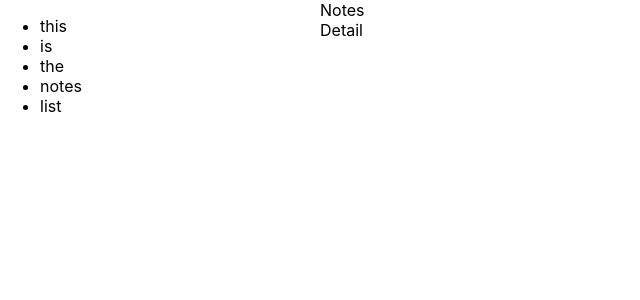
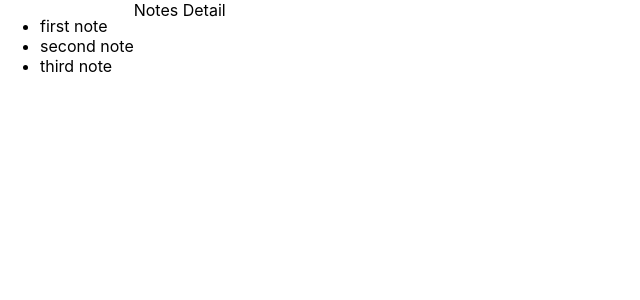
Before and after one commit to jboerner56/notes-app, a React (Create React App) app: page / in a window 1280 px wide. Shown: the top 300 px of the page, without its empty margins (0-640 px from the left). Built offline with nearby package versions, Linux system fonts and the light colour scheme.

Commit message:
displays list of notes from props

```diff
--- a/src/NotesApp.js
+++ b/src/NotesApp.js
@@ -5,19 +5,39 @@ import styles from './NotesApp.module.css';
 export default class NotesApp extends React.Component{
     constructor(props){
         super(props)
-        this.state = {
-            notes: []  // this will hold an array of objects
+        this.state = {// this will hold an array of objects
+            notes: [
+                {
+                    id: '101',
+                    title:'first note',
+                    text: 'this is the first note'
+                },
+                {
+                    id: '102',
+                    title:'second note',
+                    text: 'prolly the second note'
+                },
+                {
+                    id: '103',
+                    title: 'third note',
+                    text: 'will be the third note'
+                },
+
+
+            ]
         }
     }
     render() {
         return (
             <div className={styles.app}>
-                <div className={styles.list}>
-                    <NotesList/>
-                </div>
-                <div>
-                    <NotesDetail className={styles.detail}/>
-                </div>
+                    <NotesList
+                    className={styles.list}
+                    notes={this.state.notes}
+                    />
+                    <NotesDetail
+                    className={styles.detail}
+
+                    />
             </div>
         )
     }
--- a/src/NotesList.js
+++ b/src/NotesList.js
@@ -1,16 +1,18 @@
 import React from 'react';
 import styles from './NotesList.module.css';
-
-
-export default function NotesList (props) {
+// only export one component per file.
+// can have multiple helper component that go into the parent component being exported
+function NotesListItem ({text}) {
+    return(
+        <li>{text}</li>
+    )
+}
+export default function NotesList ({notes, className}) {
     //
+    const items = notes.map(note => <NotesListItem text={note.title}/>);
     return(
             <ul className={styles.NotesList}>
-                <li>this</li>
-                <li>is</li>
-                <li>the</li>
-                <li>notes</li>
-                <li>list</li>
+            {items}
             </ul>
     )
 }
```
